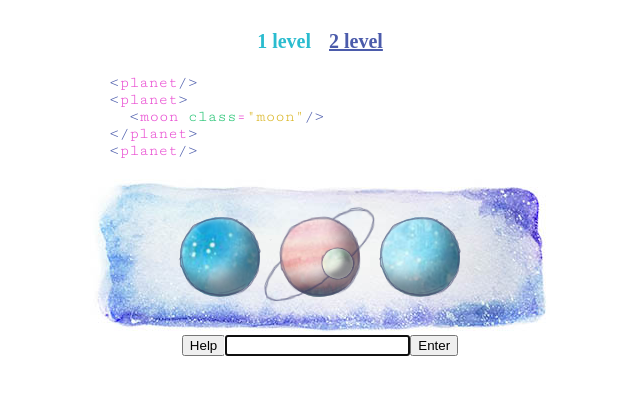
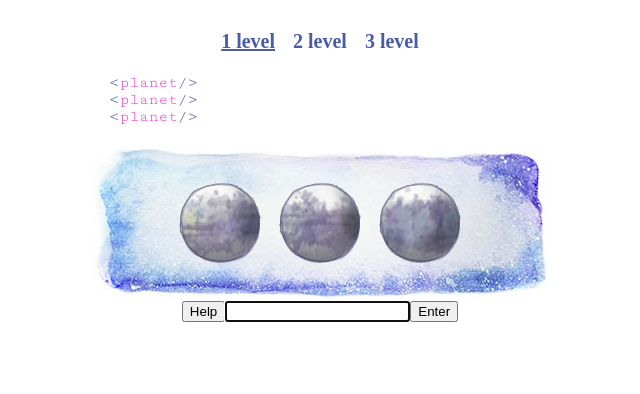
Before and after one commit to Ana-Ma-Web/rolling-scopes-school-js-fe, a website built with webpack: page rss-css-selectors/src/index.html in a window 1280 px wide. Shown: the part 96-490 px from the top of the page, without its empty margins (320-960 px from the left). Built offline with nearby package versions, Linux system fonts and the light colour scheme; a web font is replaced by a local one.

Commit message:
fix: fix planet animation

```diff
--- a/rss-css-selectors/src/components/field/field.css
+++ b/rss-css-selectors/src/components/field/field.css
@@ -31,7 +31,7 @@ planet:first-child {
   animation: planetSpin-1 300s linear infinite;
 }
 
-planet:last-child {
+planet:nth-child(2) {
   animation: planetSpin-3 300s linear infinite;
 }
 
--- a/rss-css-selectors/src/index.ts
+++ b/rss-css-selectors/src/index.ts
@@ -23,10 +23,19 @@ class Planet {
 }
 
 const data: Data = {
-  activeLvl: 2,
+  activeLvl: 1,
   levels: [
     {
-      status: 'help',
+      status: false,
+      selector: 'planet',
+      table: [
+        <TagType>new Planet({ key: '1', isMove: true }),
+        <TagType>new Planet({ key: '2', isMove: true }),
+        <TagType>new Planet({ key: '3', isMove: true }),
+      ],
+    },
+    {
+      status: false,
       selector: '.blue',
       table: [
         <TagType>(
```
